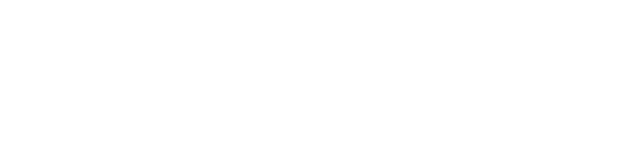
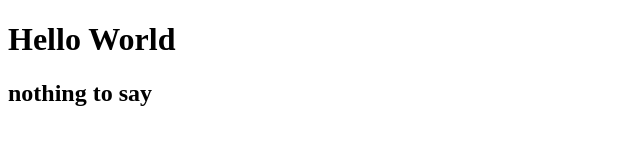
Before and after one commit to safwansadi/frontend-basics, a website: page index.html in a window 1280 px wide. Shown: the whole page, without its empty margins (0-640 px from the left). Drawn offline with Linux system fonts and the light colour scheme.

Commit message:
second commit

```diff
--- a/boot.html
+++ b/index.html
@@ -4,6 +4,7 @@
 	<title>hello world</title>
 </head>
 <body>
-
+	<h1>Hello World</h1>
+	<h2>nothing to say</h2>
 </body>
 </html>
```
Also changed, not shown: package.json (added, +24 -0 lines), 2 other files.
